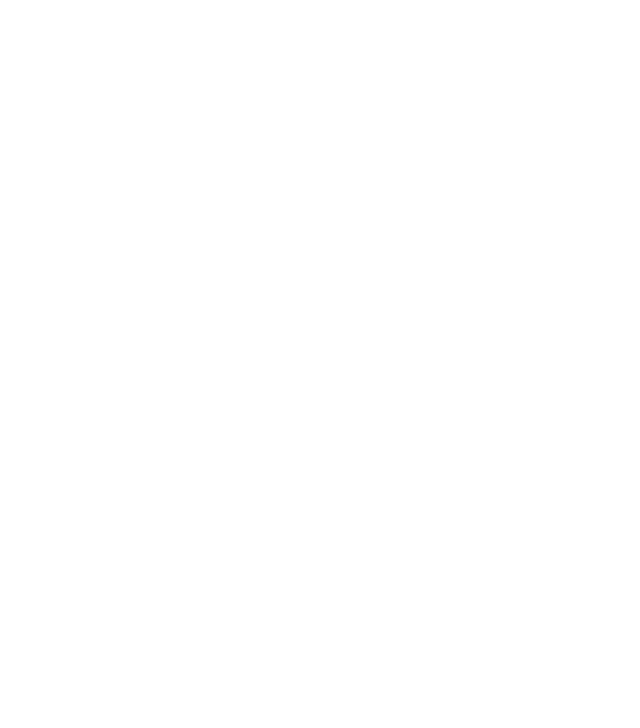
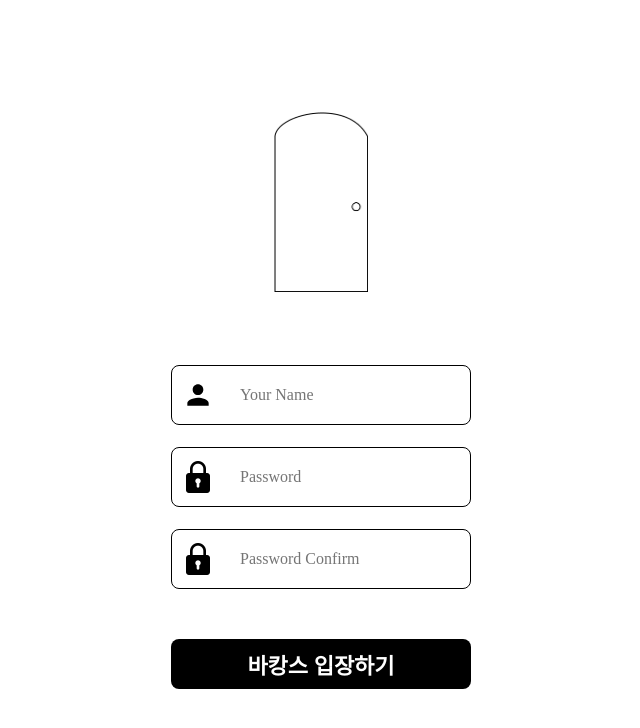
Before and after one commit to anonymousRecords/vacation-together-web, a React (Vite) app: page /enter/1 in a window 1280 px wide. Before the commit this address had no page. Shown: the top 728 px of the page, without its empty margins (319-959 px from the left). Built offline with nearby package versions, Linux system fonts and the light colour scheme.

Commit message:
EnterPage에 id 추가

```diff
--- a/src/App.tsx
+++ b/src/App.tsx
@@ -16,7 +16,7 @@
           <Route path="/" element={<StartPage />} />
           <Route path="/:groupId/schedule" element={<SchedulePage/>}/>
           <Route path="/create" element={<CreatePage />} />
-          <Route path="/enter" element={<EnterPage />} />
+          <Route path="/enter/:id" element={<EnterPage />} />
           <Route path="/make" element={<MakePage/>}/>
           <Route path="/complete" element={<CompletePage/>}/>
           <Route path="/copyright" element={<CopyrightPage/>}/>
--- a/src/CreatePage/CreatePage.tsx
+++ b/src/CreatePage/CreatePage.tsx
@@ -38,7 +38,8 @@
       title: vacanceName,
       pw: vacancePassword
     }).then(response => {
-
+      // console.error(response.result.id);
+      // navigate(`/enter/${re}`)
     })
   }
 
--- a/src/EnterPage/EnterPage.tsx
+++ b/src/EnterPage/EnterPage.tsx
@@ -1,9 +1,11 @@
 import styled from "styled-components";
 import CustomInput from "../CreatePage/components/CreateInput";
-import { useNavigate } from "react-router-dom";
+import { useNavigate, useParams } from "react-router-dom";
 import { useState } from "react";
 
 const EnterPage = () => {
+  const params = useParams();
+	const id = params.id as string;
   const navigate = useNavigate();
 
   // 닉네임
```
